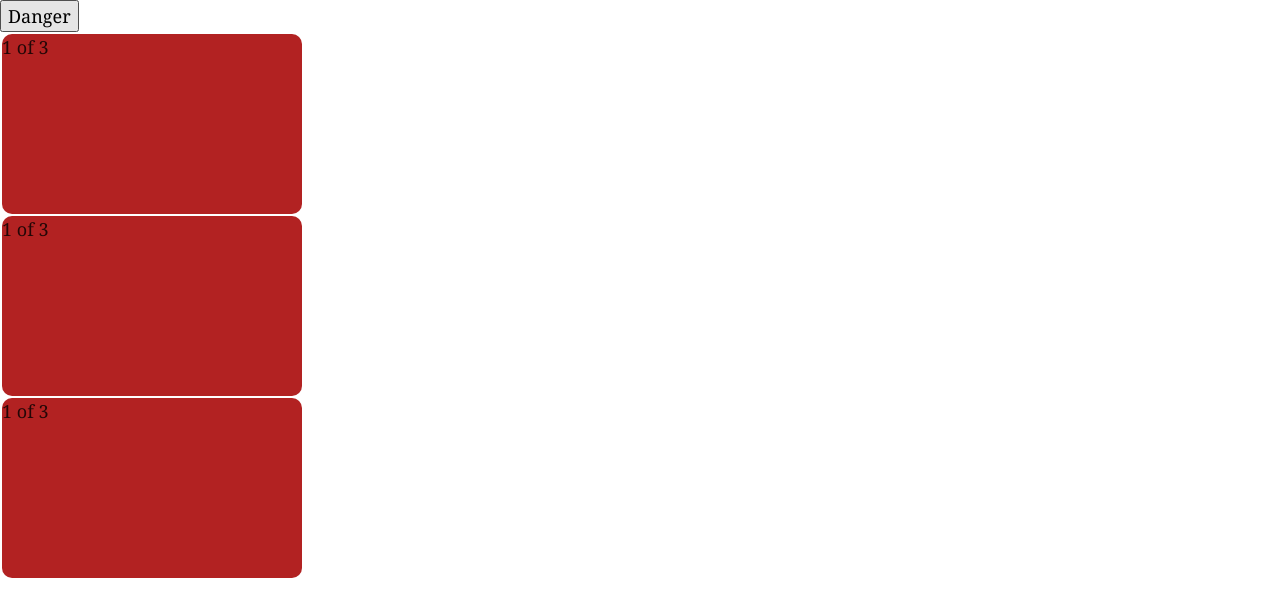
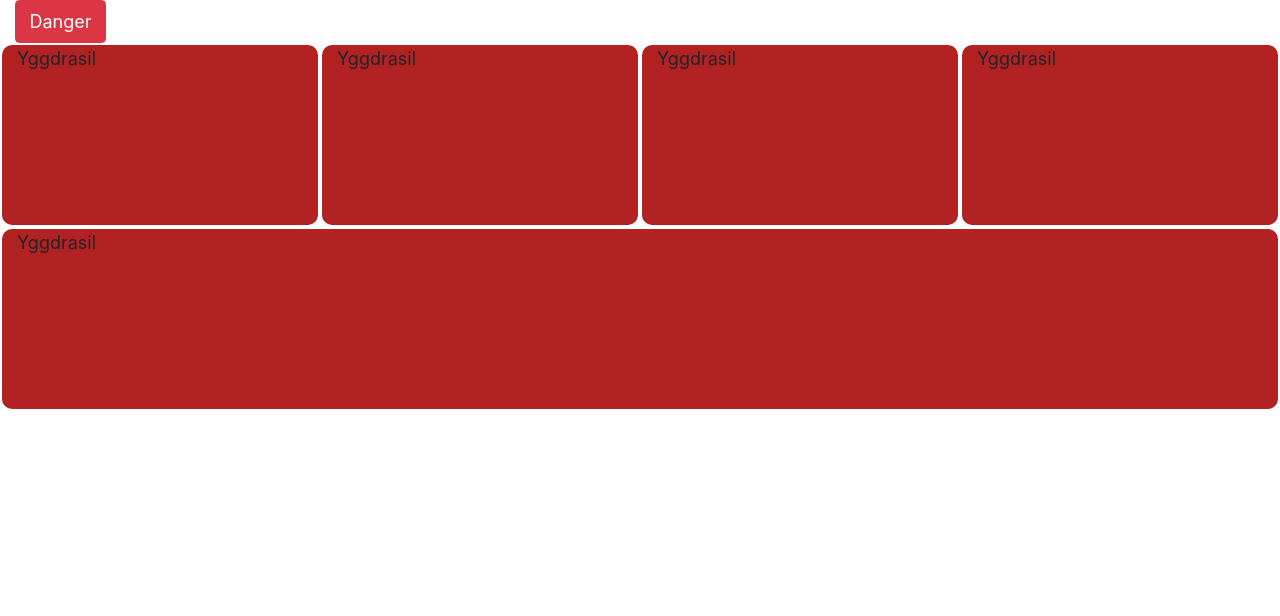
Before and after one commit to alex0112/folio, a Gatsby site: page / in a window 1280 px wide. Built offline with nearby package versions, Linux system fonts and the light colour scheme; Gatsby itself is replaced by a stand-in of ours.

Commit message:
Got data mapped over

```diff
--- a/src/pages/index.js
+++ b/src/pages/index.js
@@ -5,7 +5,7 @@
 import Image from "../components/image"
 import SEO from "../components/seo"
 import {Container, Row, Col, Button} from "react-bootstrap"
-
+import 'bootstrap/dist/css/bootstrap.min.css';
 
 const project_data = [
     {
@@ -38,11 +38,10 @@
     },
 ];
 
-const ProjectRow = () => (
-    <Row>
-
-    </Row>
-)
+const ProjectRow = ({projects}) => {
+  return projects.map((project) =>
+	<Col xs={1} sm={2} md lg className="square">{project.name}</Col>);
+};
 
 const IndexPage = () => (
     // <Layout>
@@ -52,13 +51,11 @@
 	<Button variant="danger">Danger</Button>
 
 	<Row>
-	    <Col xs={1} sm={2} md lg className="square">1 of 3</Col>
-	    <Col xs={1} sm={2} md lg className="square">1 of 3</Col>
-	    <Col xs={1} sm={2} md lg className="square">1 of 3</Col>
+	    <ProjectRow projects={project_data} />
 	</Row>
 
     </Container>
 //    </Layout>
 )
 
-export default IndexPage
+export default IndexPage;
```
